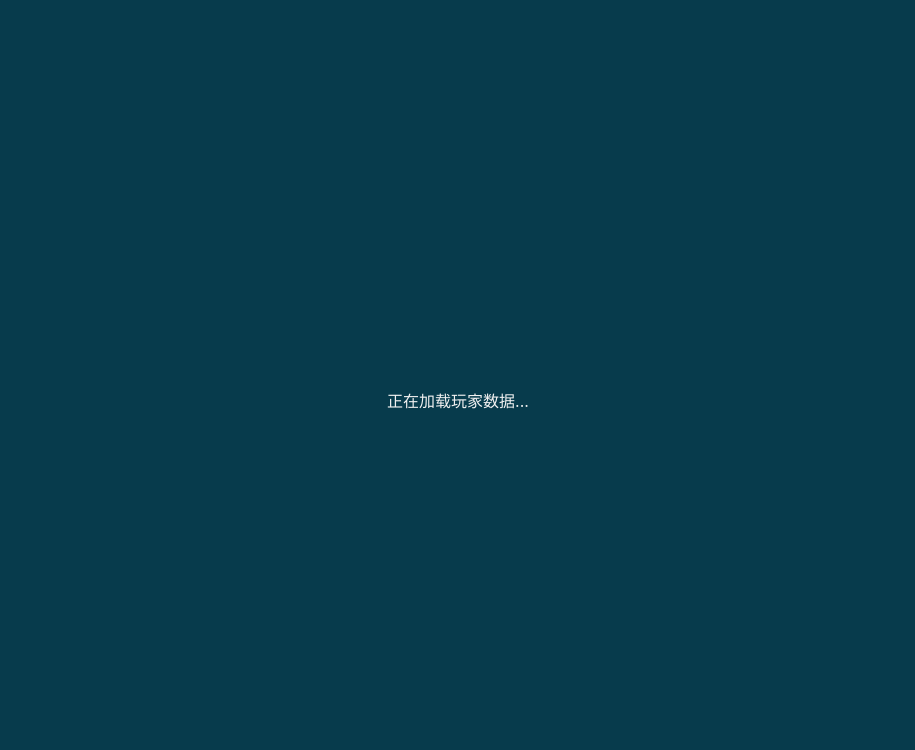
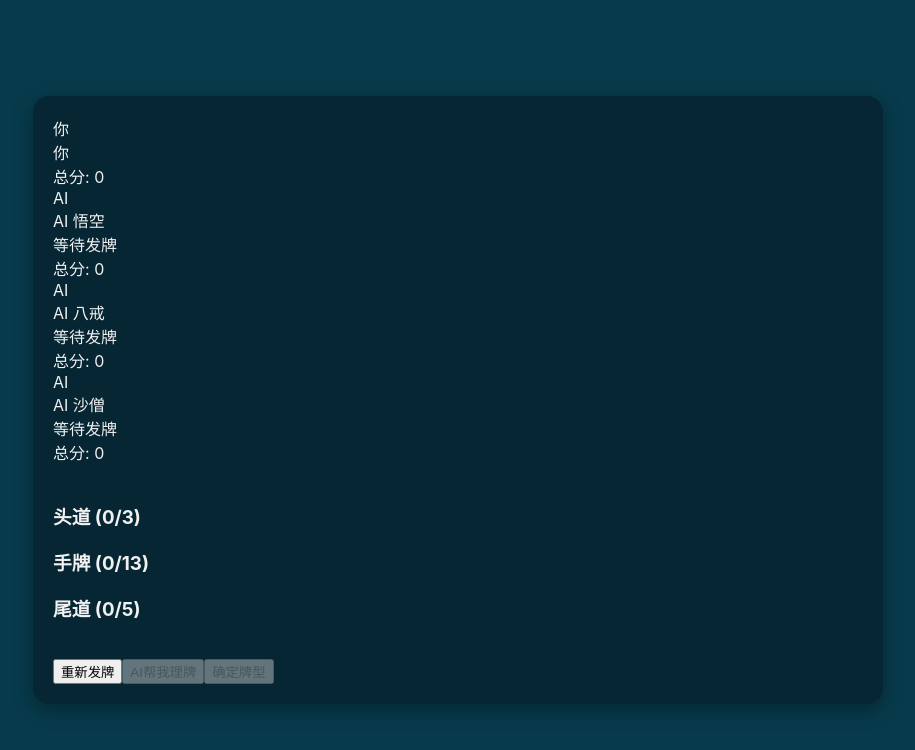
Before and after one commit to wen952555/sss, a React (Create React App) app in the folder frontend/: page / in a window 1280 px wide. Shown: the top 750 px of the page, without its empty margins (182-1097 px from the left). Built offline with nearby package versions, Linux system fonts and the light colour scheme.

Commit message:
Update App.js

```diff
--- a/frontend/src/App.js
+++ b/frontend/src/App.js
@@ -1,32 +1,52 @@
 // frontend/src/App.js
 import React, { useState, useEffect, useCallback } from 'react';
-// ... (其他 imports 保持不变)
-import './App.css';
+import { DragDropContext } from 'react-beautiful-dnd';
+import HandArea from './components/HandArea';
+import TopBanner from './components/TopBanner';
+import ComparisonModal from './components/ComparisonModal';
+import { API_BASE_URL } from './config'; // 确保 config.js 存在且导出此常量
+import { mapBackendCardsToFrontendCards } from './logic/card'; // 确保 card.js 存在且导出此函数
+import { evaluateHand, compareEvaluatedHands, HAND_TYPE_NAMES } from './logic/handEvaluator'; // 确保 handEvaluator.js 存在且导出这些
+import { findBestThirteenWaterArrangement } from './logic/thirteenWaterAI'; // 确保 thirteenWaterAI.js 存在且导出此函数
+import { calculateAllPlayerScores } from './logic/scoreCalculator'; // 确保 scoreCalculator.js 存在且导出此函数
+import './App.css'; // 确保 App.css 存在于 src 目录
 
-// ... (常量定义和 createInitialPlayerState 保持不变)
 const DROPPABLE_IDS_PLAYER_PREFIX = "player_";
 const HAND_FIXED_CAPACITIES = { TOP: 3, MIDDLE: 5, BOTTOM: 5 };
 const createInitialPlayerState = (id, name, isAI = false) => ({ id, name, isAI, cards: { TOP: [], MIDDLE: [], BOTTOM: [] }, initial13Cards: [], isArranged: false, isThinking: false, finalArrangement: null, isMisArranged: false, score: 0, roundScore: 0, comparisonResults: {}, confirmedThisRound: false });
 const HUMAN_PLAYER_ID = 'human_player_0';
 
 function App() {
-  const [players, setPlayers] = useState(() => [ /* ... (玩家初始化) ... */ ]);
+  const [players, setPlayers] = useState(() => [
+    createInitialPlayerState(HUMAN_PLAYER_ID, '你'),
+    createInitialPlayerState('ai_player_1', 'AI 悟空', true),
+    createInitialPlayerState('ai_player_2', 'AI 八戒', true),
+    createInitialPlayerState('ai_player_3', 'AI 沙僧', true),
+  ]);
+
   const humanPlayer = players.find(p => p.id === HUMAN_PLAYER_ID);
   const aiPlayers = players.filter(p => p.isAI);
 
   const [humanMiddleHandLabel, setHumanMiddleHandLabel] = useState('手牌');
   const [isLoadingDeal, setIsLoadingDeal] = useState(false);
   const [allPlayersArranged, setAllPlayersArranged] = useState(false);
-  // showComparisonModal 现在控制是否 *只* 显示比牌界面
   const [showComparisonView, setShowComparisonView] = useState(false);
   const [gameStarted, setGameStarted] = useState(false);
 
-  // --- (Helper functions 和大部分 useEffects - 保持不变，此处省略) ---
   const getPlayerDroppableId = (playerId, areaKey) => `${DROPPABLE_IDS_PLAYER_PREFIX}${playerId}_${areaKey}`;
   const checkPlayerFullyArranged = useCallback((player) => { if (!player) return false; return player.cards.TOP.length === HAND_FIXED_CAPACITIES.TOP && player.cards.MIDDLE.length === HAND_FIXED_CAPACITIES.MIDDLE && player.cards.BOTTOM.length === HAND_FIXED_CAPACITIES.BOTTOM; }, []);
   const evaluateAndSetPlayerArrangement = useCallback((playerId, newCards) => { setPlayers(prevPlayers => prevPlayers.map(p => { if (p.id === playerId) { const isFullyArrangedNow = checkPlayerFullyArranged({cards: newCards}); let finalEval = null; let misArranged = false; if (isFullyArrangedNow) { const topEval = evaluateHand(newCards.TOP); const middleEval = evaluateHand(newCards.MIDDLE); const bottomEval = evaluateHand(newCards.BOTTOM); finalEval = { topEval, middleEval, bottomEval }; if (!p.isAI && (compareEvaluatedHands(topEval, middleEval) > 0 || compareEvaluatedHands(middleEval, bottomEval) > 0)) { misArranged = true; if (misArranged && playerId === HUMAN_PLAYER_ID) setTimeout(()=>alert("注意：你的牌型组合错误（倒水）！"),0); } } return { ...p, cards: newCards, isArranged: isFullyArrangedNow, finalArrangement: finalEval, isMisArranged: misArranged, isThinking: false, }; } return p; })); }, [checkPlayerFullyArranged]);
-  useEffect(() => { if (!humanPlayer) return; const isHumanArranged = checkPlayerFullyArranged(humanPlayer); setHumanMiddleHandLabel(isHumanArranged ? '中道' : '手牌'); }, [humanPlayer, checkPlayerFullyArranged, players]);
+
+  useEffect(() => {
+    if (showComparisonView) return;
+    if (!gameStarted && !isLoadingDeal) return;
+    if (!humanPlayer) return;
+    const isHumanArranged = checkPlayerFullyArranged(humanPlayer);
+    setHumanMiddleHandLabel(isHumanArranged ? '中道' : '手牌');
+  }, [humanPlayer, checkPlayerFullyArranged, players, showComparisonView, isLoadingDeal, gameStarted]);
+
   useEffect(() => { const allArranged = players.every(p => p.isArranged); setAllPlayersArranged(allArranged); }, [players]);
+
   const handleDealNewHand = async () => { setIsLoadingDeal(true); setAllPlayersArranged(false); setShowComparisonView(false); setGameStarted(true); try { const dealPromises = players.map(player => fetch(`${API_BASE_URL}/api/deal_cards.php`).then(res => { if (!res.ok) throw new Error(`API error for ${player.name}! status: ${res.status}`); return res.json(); })); const results = await Promise.all(dealPromises); const updatedPlayersData = players.map((player, index) => { const dealResult = results[index]; const baseState = createInitialPlayerState(player.id, player.name, player.isAI); if (dealResult.success && dealResult.hand) { const dealtCards = mapBackendCardsToFrontendCards(dealResult.hand); return { ...baseState, score: player.score, initial13Cards: [...dealtCards], cards: { ...baseState.cards, MIDDLE: player.isAI ? [] : dealtCards }, isThinking: player.isAI, confirmedThisRound: false }; } console.error(`Failed to deal cards for ${player.name}`, dealResult.message); return {...baseState, score: player.score, confirmedThisRound: false }; }); setPlayers(updatedPlayersData); updatedPlayersData.filter(p => p.isAI).forEach(aiPlayer => { if (aiPlayer.initial13Cards.length === 13) { autoArrangeAIHand(aiPlayer.id, aiPlayer.initial13Cards); } }); } catch (error) { console.error("Deal New Hand Error:", error); alert(`发牌请求错误: ${error.message}`); setGameStarted(false); } setIsLoadingDeal(false); };
   const autoArrangeAIHand = useCallback((aiPlayerId, cardsForAI) => { setPlayers(prev => prev.map(p => p.id === aiPlayerId ? { ...p, isThinking: true } : p)); setTimeout(() => { const arrangement = findBestThirteenWaterArrangement(cardsForAI); if (arrangement) { evaluateAndSetPlayerArrangement(aiPlayerId, { TOP: arrangement.top, MIDDLE: arrangement.middle, BOTTOM: arrangement.bottom, }); } else { console.error(`AI ${aiPlayerId} failed to arrange hand.`); setPlayers(prev => prev.map(p => p.id === aiPlayerId ? { ...p, isThinking: false, isArranged: false } : p)); } }, 300 + Math.random() * 1200); }, [evaluateAndSetPlayerArrangement]);
   useEffect(() => { /* 初始不执行任何操作 */ }, []);
@@ -42,28 +62,24 @@ function App() {
     const playersAfterComparison = calculateAllPlayerScores(players, HAND_TYPE_NAMES);
     const updatedPlayersWithTotalScore = playersAfterComparison.map(p => ({
         ...p,
-        // 累加本轮得分到总分
         score: (players.find(op => op.id === p.id)?.score || 0) + (p.roundScore || 0),
     }));
     setPlayers(updatedPlayersWithTotalScore);
-    setShowComparisonView(true); // 关键：显示比牌视图
+    setShowComparisonView(true);
   };
 
   const handleContinueGame = () => {
-    setShowComparisonView(false); // 关闭比牌视图，返回到（空的）牌桌
-    // 可以在这里重置 gameStarted，或者让“重新发牌”按钮处理
-    // setGameStarted(false); // 如果希望返回到初始界面
-    // 清理上一局的牌，但保留总分
+    setShowComparisonView(false);
     setPlayers(prevPlayers => prevPlayers.map(p => ({
         ...createInitialPlayerState(p.id, p.name, p.isAI),
-        score: p.score // 保留总分
+        score: p.score
     })));
     setAllPlayersArranged(false);
+    setGameStarted(false); // 重置游戏开始状态，等待用户点“重新发牌”
   };
 
   if (!humanPlayer) return <div className="app-container"><p>正在加载玩家数据...</p></div>;
 
-  // ... (计算 humanMiddleCurrentCount 等逻辑保持不变) ...
   const humanMiddleCurrentCount = humanPlayer.cards.MIDDLE.length;
   const humanTopCurrentCount = humanPlayer.cards.TOP.length;
   const humanBottomCurrentCount = humanPlayer.cards.BOTTOM.length;
@@ -71,17 +87,15 @@ function App() {
 
   return (
     <DragDropContext onDragEnd={onDragEnd}>
-      {/* 根据 showComparisonView 状态条件渲染主游戏界面或比牌模态框 */}
       {showComparisonView ? (
         <ComparisonModal
-            // isOpen prop 不再需要，因为其显示由外部条件控制
-            onClose={handleContinueGame} // 关闭模态框即为继续游戏
+            onClose={handleContinueGame}
             onContinueGame={handleContinueGame}
             players={players}
             humanPlayerId={HUMAN_PLAYER_ID}
         />
       ) : (
-        <div className="app-container game-view-container"> {/* 主游戏界面 */}
+        <div className="app-container game-view-container">
           <div className={`game-board ${humanPlayer.isMisArranged && humanPlayer.isArranged ? 'misarranged-board' : ''}`}>
             <TopBanner
                 humanPlayer={humanPlayer}
```
